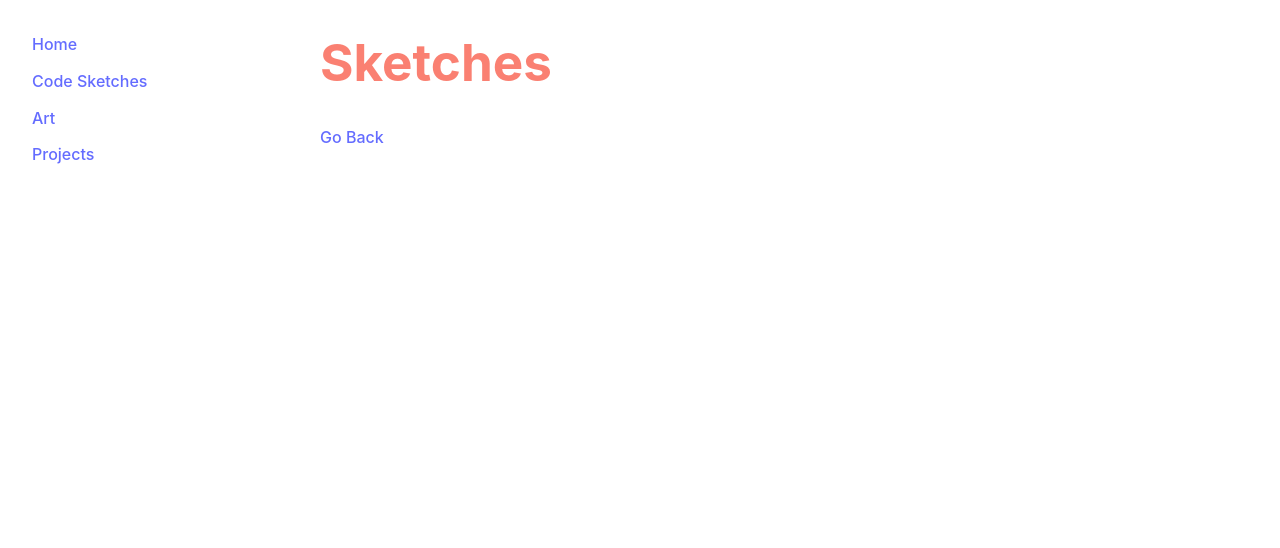
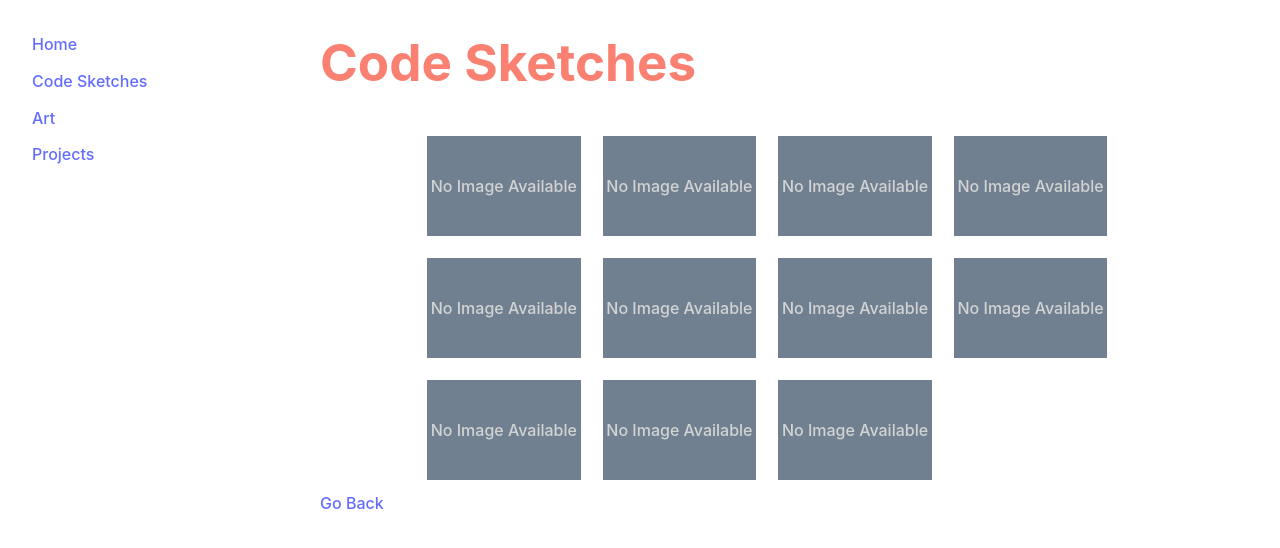
Before and after one commit to PaperNathan/nathan-wade.com, a React (Vite) app: page /code-sketches in a window 1280 px wide. Shown: the top 548 px of the page. Built offline with nearby package versions, Linux system fonts and the light colour scheme.

Commit message:
types index, routes, ant component lib, components

```diff
--- a/package.json
+++ b/package.json
@@ -10,6 +10,7 @@
     "preview": "vite preview"
   },
   "dependencies": {
+    "antd": "^5.5.1",
     "react": "^18.2.0",
     "react-dom": "^18.2.0",
     "react-router-dom": "^6.11.2"
--- /dev/null
+++ b/src/Sketches/PlaceholderSketch/PlaceholderSketch.tsx
@@ -0,0 +1,10 @@
+import { Link } from "react-router-dom";
+
+export default function PlaceholderSketch() {
+  return (
+    <div className="PlaceholderSketch">
+      <h1>PlaceholderSketch</h1>
+      <Link to="/code-sketches">Go Back</Link>
+    </div>
+  )
+}
--- /dev/null
+++ b/src/Sketches/Sketch.tsx
@@ -0,0 +1,14 @@
+import { Link } from "react-router-dom";
+import { SketchProps } from "@/types";
+
+export default function Sketch(props: SketchProps) {
+  return (
+    <Link to={props.url} className="Sketch">
+      {props.image ? (
+        <img src={props.image} alt="This is an image of a code sketch." />
+      ) : (
+        <div className="Sketch__placeholder">No Image Available</div>
+      )}
+    </Link>
+  )
+}
--- a/src/Sketches/Sketches.scss
+++ b/src/Sketches/Sketches.scss
@@ -2,4 +2,38 @@
   h1 {
     color: salmon;
   }
+
+  &__sketches {
+    display: flex;
+    flex-wrap: wrap;
+    align-items: center;
+    margin: 0 auto;
+    width: 80%;
+  }
 }
+
+.Sketch {
+  height: 100px;
+  width: 20%;
+  margin: 10px;
+  border: 1px solid white;
+  display: flex;
+  justify-content: center;
+  align-items: center;
+
+  &__placeholder {
+    height: 100%;
+    width: 100%;
+    background: slategrey;
+    color: lightgrey;
+
+    display: flex;
+    justify-content: center;
+    align-items: center;
+
+    &:hover {
+      color: white;
+      cursor: pointer;
+    }
+  }
+}
--- a/src/Sketches/SketchesHome.tsx
+++ b/src/Sketches/SketchesHome.tsx
@@ -1,10 +1,24 @@
 import './Sketches.scss'
 import { Link } from "react-router-dom";
+import Sketch from "./Sketch.tsx";
 
 export default function SketchesHome() {
   return (
     <div className="SketchesHome">
-      <h1>Sketches</h1>
+      <h1>Code Sketches</h1>
+        <div className="SketchesHome__sketches">
+          <Sketch url="/code-sketches/sketch" />
+          <Sketch url="/code-sketches/sketch" />
+          <Sketch url="/code-sketches/sketch" />
+          <Sketch url="/code-sketches/sketch" />
+          <Sketch url="/code-sketches/sketch" />
+          <Sketch url="/code-sketches/sketch" />
+          <Sketch url="/code-sketches/sketch" />
+          <Sketch url="/code-sketches/sketch" />
+          <Sketch url="/code-sketches/sketch" />
+          <Sketch url="/code-sketches/sketch" />
+          <Sketch url="/code-sketches/sketch" />
+        </div>
       <Link to="/">Go Back</Link>
     </div>
   )
--- a/src/router.tsx
+++ b/src/router.tsx
@@ -5,6 +5,7 @@ import Home from "@/Home/Home";
 import ProjectsHome from "@/Projects/ProjectsHome";
 import ArtHome from "@/Art/ArtHome";
 import SketchesHome from "@/Sketches/SketchesHome";
+import PlaceholderSketch from "@/Sketches/PlaceholderSketch/PlaceholderSketch";
 
 export default function getRouter() {
   return createBrowserRouter([
@@ -29,6 +30,10 @@ export default function getRouter() {
           path: "/code-sketches",
           element: <SketchesHome />,
         },
+        {
+          path: "/code-sketches/sketch",
+          element: <PlaceholderSketch />,
+        }
       ]
     },
   ]);
--- /dev/null
+++ b/src/types/index.tsx
@@ -0,0 +1,4 @@
+export type SketchProps = {
+  url: string;
+  image?: string;
+}
```
Also changed, not shown: 1 other file (tests, documents, lock files or other folders).
